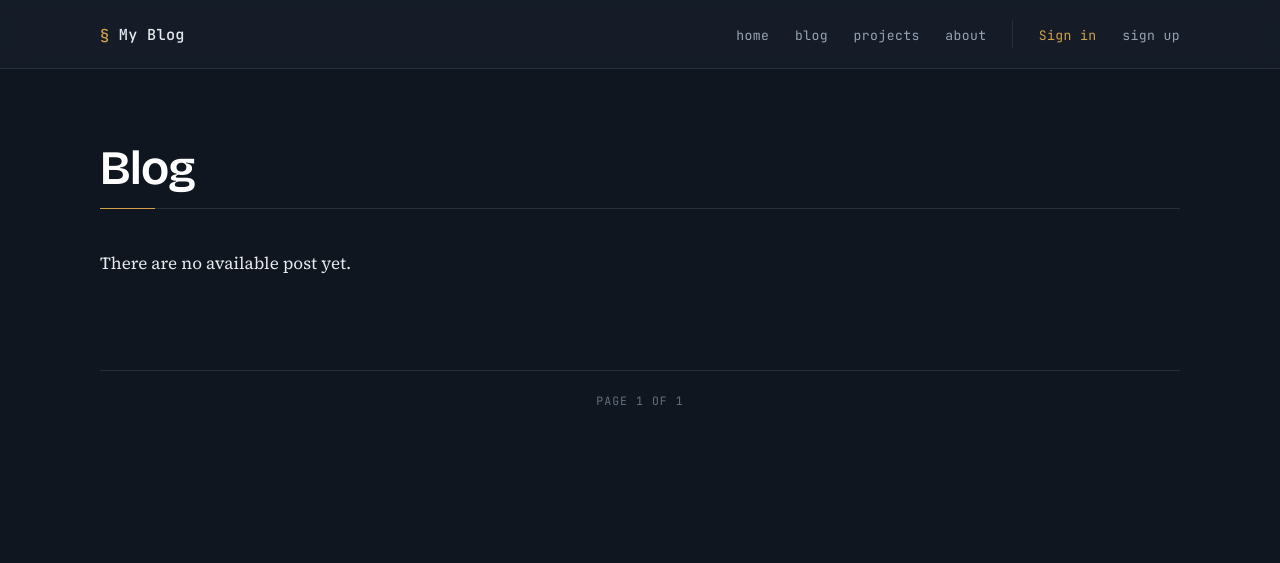
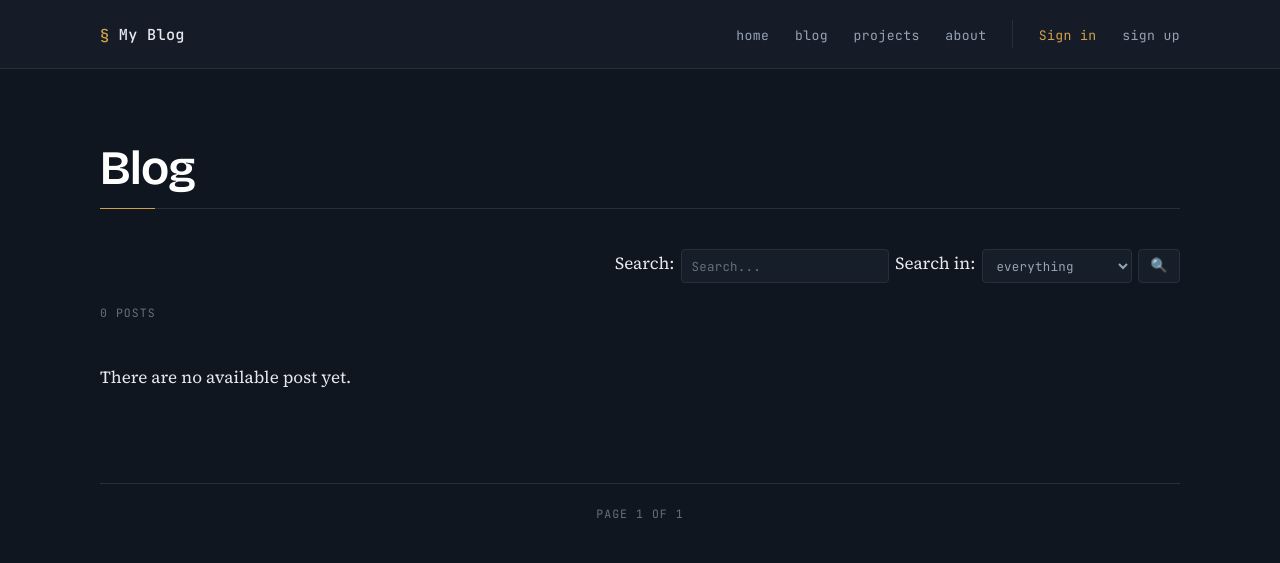
Before and after one commit to LaszloHerczeg/blog, a Django app: page /blog/ in a window 1280 px wide. Shown: the top 563 px of the page. Run offline with Django 5.2, Linux system fonts and the light colour scheme; data that the repository does not hold is empty.

Commit message:
Setting up seach and filter function on blog page and styling

```diff
--- a/blog/forms.py
+++ b/blog/forms.py
@@ -1,7 +1,6 @@
 from django import forms
 from django.contrib.auth.models import User
 from django.contrib.auth.password_validation import validate_password
-
 
 class RegisterForm(forms.Form):
     username = forms.CharField(label='Username', max_length=100)
@@ -36,7 +35,6 @@ class RegisterForm(forms.Form):
             raise forms.ValidationError("Passwords do not match.")
         return password_confirmation
 
-
 class LoginForm(forms.Form):
     username = forms.CharField(label='Username', max_length=100)
     password = forms.CharField(widget=forms.PasswordInput, label='Password')
@@ -57,3 +55,14 @@ class UserForm(forms.ModelForm):
     def __init__(self, *args, **kwargs):
         super().__init__(*args, **kwargs)
         self.fields["email"].required = True
+
+class SearchForm(forms.Form):
+    query = forms.CharField(label='Search:',
+                            required=False,
+                            widget=forms.TextInput(attrs={'placeholder': 'Search...'},
+                            ))
+    field = forms.ChoiceField(label="Search in:",
+                              required=True,
+                              widget=forms.Select(),
+                              choices=[('all', 'Everything'), ('title and content', 'Body and Title'), ('title', 'Title'), ('content', 'Content'), ('tags', 'Tags'), ('category', 'Category')],
+                              )
--- a/blog/static/blog/css/style.css
+++ b/blog/static/blog/css/style.css
@@ -420,6 +420,68 @@ input[type="submit"]:hover,
 
 
 /* 10. Blog list & post detail ============================================== */
+/* --- search ----------------------------------------------------------- */
+
+.search {
+    display: flex;
+    justify-content: flex-end;   /* pushes the form to the right edge */
+    margin-bottom: var(--gap);
+}
+
+.search form {
+    display: flex;
+    align-items: stretch;        /* input, select and button share a height */
+    gap: var(--gap-xs);
+}
+
+/* The generic rule in section 11 gives every input and select
+   width: 100% and max-width: 30rem. Both have to be undone here, or the
+   two fields stretch across the page instead of sitting compactly. */
+.search input[type="text"],
+.search select {
+    width: auto;
+    max-width: none;
+    font-family: var(--font-mono);
+    font-size: 0.78rem;
+    letter-spacing: 0.02em;
+    padding: 0.4rem 0.6rem;
+}
+
+.search input[type="text"] { width: 13rem; }
+
+.search select {
+    color: var(--text-dim);
+    text-transform: lowercase;
+}
+
+/* Section 8 fills every submit button with solid brass. At this size that
+   reads as the loudest thing on the page, so the search button is quiet
+   until you hover it. */
+.search button[type="submit"] {
+    font-size: 0.85rem;
+    line-height: 1;
+    padding: 0.4rem 0.7rem;
+    color: var(--text-dim);
+    background-color: var(--ink-raised);
+    border-color: var(--rule);
+}
+
+.search button[type="submit"]:hover {
+    background-color: var(--ink-raised);
+    border-color: var(--brass);
+}
+
+/* --- result count ----------------------------------------------------- */
+
+/* Set exactly like .pagination .current — the same ledger-column label. */
+.result-count {
+    margin: 0 0 var(--gap-lg);
+    font-family: var(--font-mono);
+    font-size: 0.72rem;
+    letter-spacing: 0.09em;
+    text-transform: uppercase;
+    color: var(--text-faint);
+}
 
 #content-list {
     display: grid;
--- a/blog/templates/blog/blog.html
+++ b/blog/templates/blog/blog.html
@@ -10,6 +10,19 @@
     <h1>
         Blog
     </h1>
+
+    <div class="search">
+        <form method="get" action="{% url 'blog:blog' %}">
+            {{ form.query.label }}
+            {{ form.query }}
+            {{ form.field.label }}
+            {{ form.field }}
+        <button type="submit" aria-label="Search">🔍</button>
+        </form>
+    </div>
+
+    <p class="result-count">{{ page_obj.paginator.count }} posts</p>
+
     <div id="content-list">
         {% if post_list %}
             {%  for post in post_list %}
@@ -29,9 +42,9 @@
             <span class="page-prev">
                 {% if page_obj.has_previous %}
                     {% if page_obj.previous_page_number > 1 %}
-                        <a href="?page=1">&laquo; first</a>
+                        <a href="?page=1&query={{ request.GET.query }}&field={{ request.GET.field }}">&laquo; first</a>
                     {% endif %}
-                    <a href="?page={{ page_obj.previous_page_number }}">&laquo; previous</a>
+                    <a href="?page={{ page_obj.previous_page_number }}&query={{ request.GET.query }}&field={{ request.GET.field }}">&laquo; previous</a>
                 {% endif %}
             </span>
 
@@ -41,9 +54,9 @@
 
             <span class="page-next">
                 {% if page_obj.has_next %}
-                    <a href="?page={{ page_obj.next_page_number }}">next &raquo;</a>
+                    <a href="?page={{ page_obj.next_page_number }}&query={{ request.GET.query }}&field={{ request.GET.field }}">next &raquo;</a>
                     {% if page_obj.next_page_number < page_obj.paginator.num_pages %}
-                        <a href="?page={{ page_obj.paginator.num_pages }}">last &raquo;</a>
+                        <a href="?page={{ page_obj.paginator.num_pages }}&query={{ request.GET.query }}&field={{ request.GET.field }}">last &raquo;</a>
                     {% endif %}
                 {% endif %}
             </span>
--- a/blog/views.py
+++ b/blog/views.py
@@ -3,19 +3,57 @@ from django.contrib.auth import login, authenticate
 from django.contrib.auth.decorators import login_required
 from django.contrib.auth.models import User
 from django.db import IntegrityError
+from django.db.models import Q
 from django.http import HttpResponseRedirect
 from django.shortcuts import get_object_or_404, render, redirect
 from django.views import generic
 
-from .forms import RegisterForm, LoginForm, UserForm
+from .forms import RegisterForm, LoginForm, UserForm, SearchForm
 from .models import Post
 
 class PostListView(generic.ListView):
     paginate_by = 6
     model = Post
     context_object_name = "post_list"
-    queryset = Post.objects.filter(status__exact="published").order_by("-published")
     template_name = "blog/blog.html"
+
+    def get_queryset(self):
+        queryset = Post.objects.filter(status__exact="published").order_by("-published")
+        form = SearchForm(self.request.GET)
+        if form.is_valid():
+            query = form.cleaned_data.get("query")
+            field = form.cleaned_data.get("field")
+
+            if query:
+                if field == "all":
+                    queryset = (queryset.filter(Q(title__icontains=query) |
+                                               Q(body__icontains=query) |
+                                               Q(tags__name__icontains=query) |
+                                               Q(category__name__icontains=query))
+                                    .distinct())
+                elif field == "title":
+                    queryset = queryset.filter(title__icontains=query)
+
+                elif field == "content":
+                    queryset = queryset.filter(body__icontains=query)
+
+                elif field == "title and content":
+                    queryset = queryset.filter(
+                        Q(title__icontains=query) | Q(body__icontains=query)
+                    )
+
+                elif field == "tags":
+                    queryset = queryset.filter(tags__name__icontains=query)
+
+                elif field == "category":
+                    queryset = queryset.filter(category__name__icontains=query)
+
+        return queryset
+
+    def get_context_data(self, **kwargs):
+        context = super().get_context_data(**kwargs)
+        context["form"] = SearchForm(self.request.GET)
+        return context
 
 class PostDetailView(generic.DetailView):
     model = Post
```
